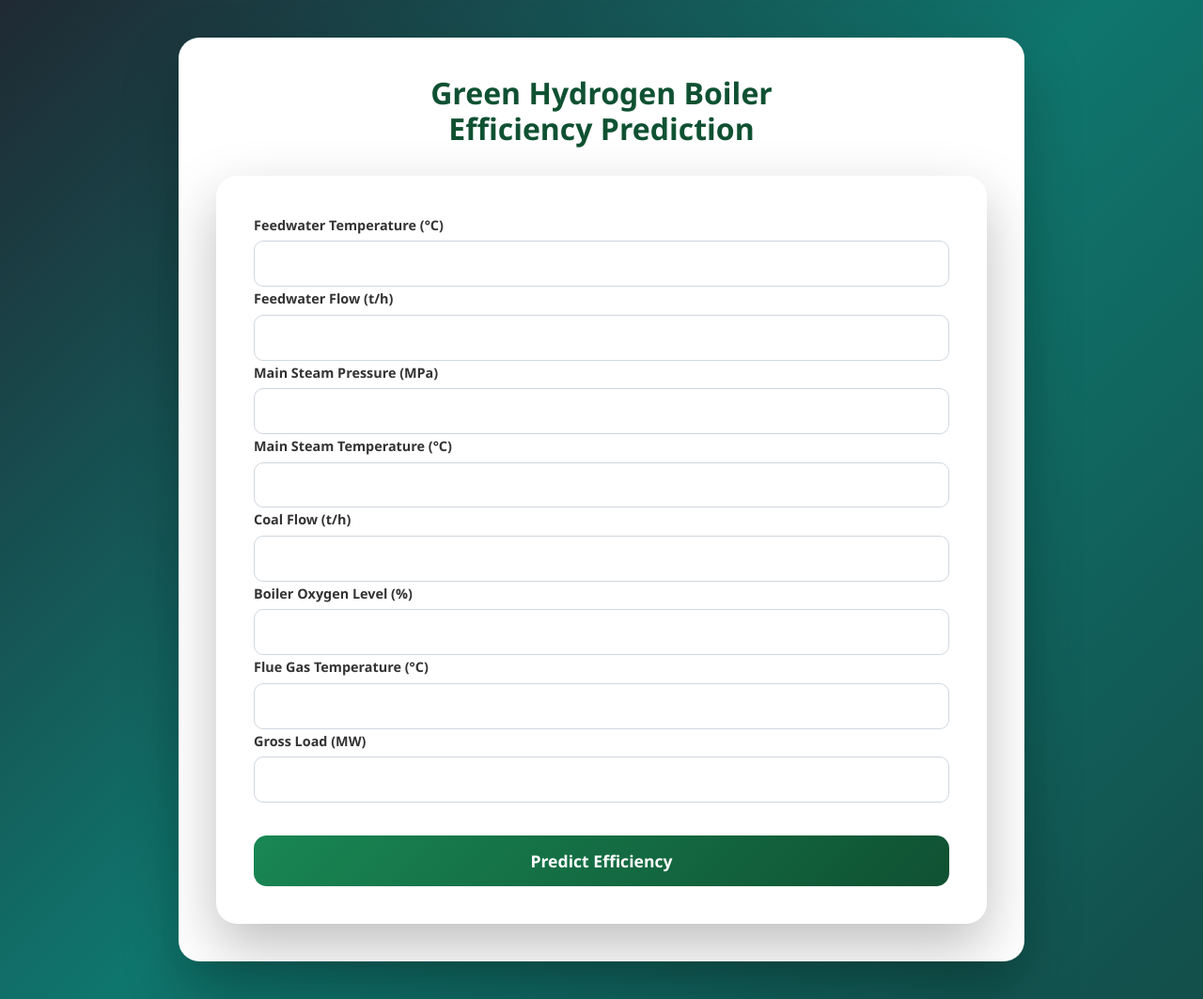
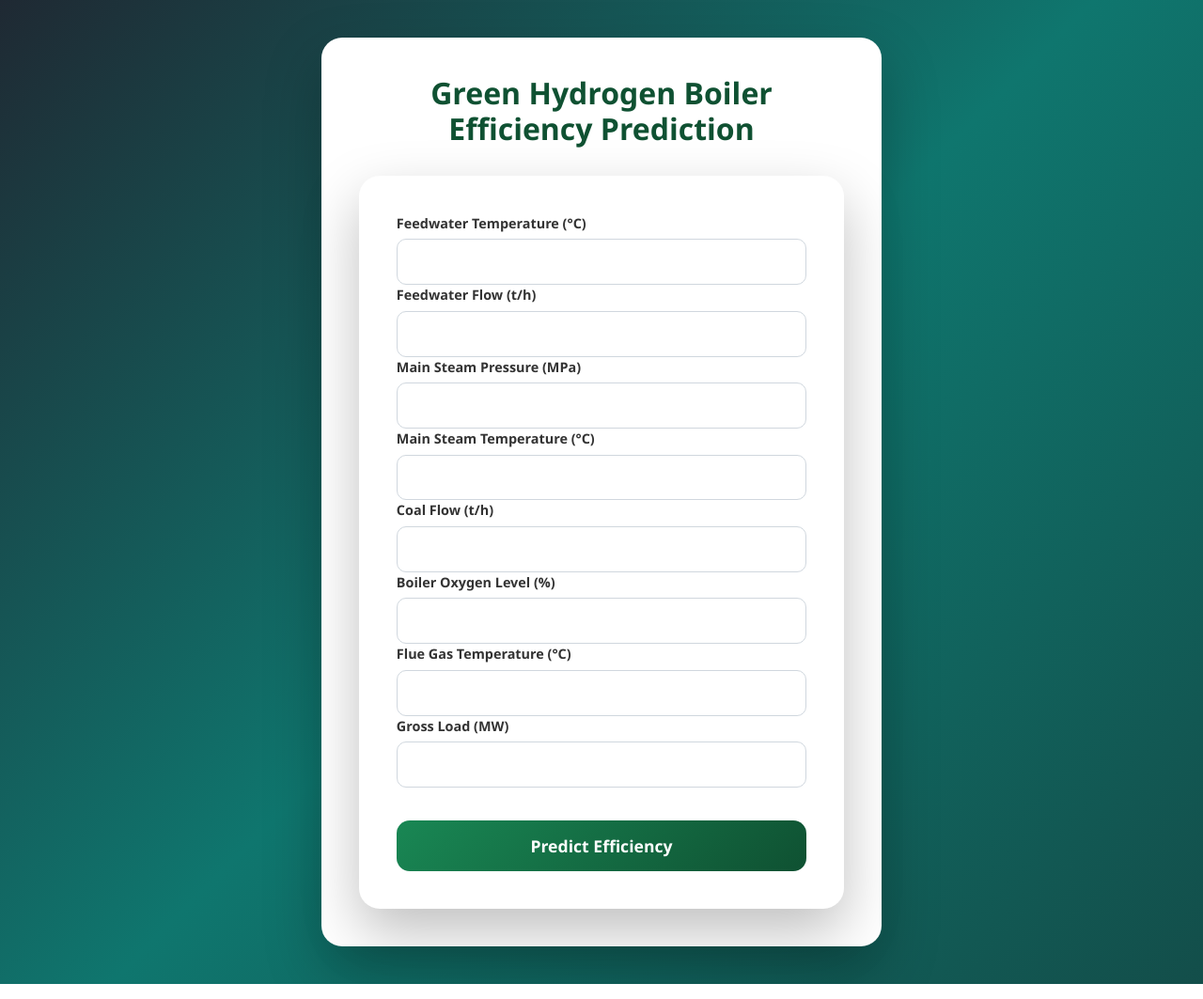
Before and after one commit to adityahr143/green-hydrogen-boiler, a Flask app: page /predict-page in a window 1280 px wide. Shown: the whole page at 94% size. Run offline with Flask 3, Linux system fonts and the light colour scheme; parts of the project's set-up code (start-up, migrations or seed data) failed here and were passed over.

Commit message:
Update style.css

```diff
--- a/static/style.css
+++ b/static/style.css
@@ -158,3 +158,10 @@
     font-size: 1.5rem;
   }
 }
+
+label {
+    display: block;
+    margin-bottom: 6px;
+    font-weight: 600;
+    color: #333;
+}
```
